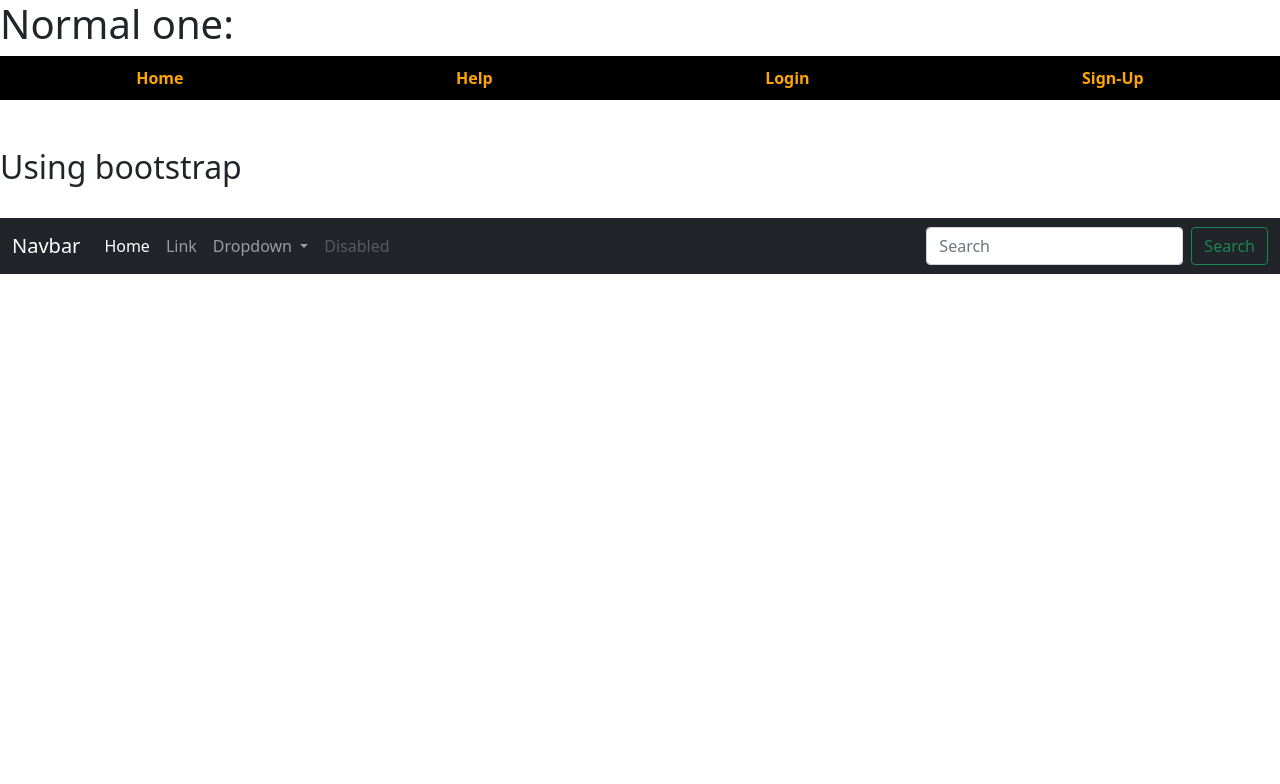
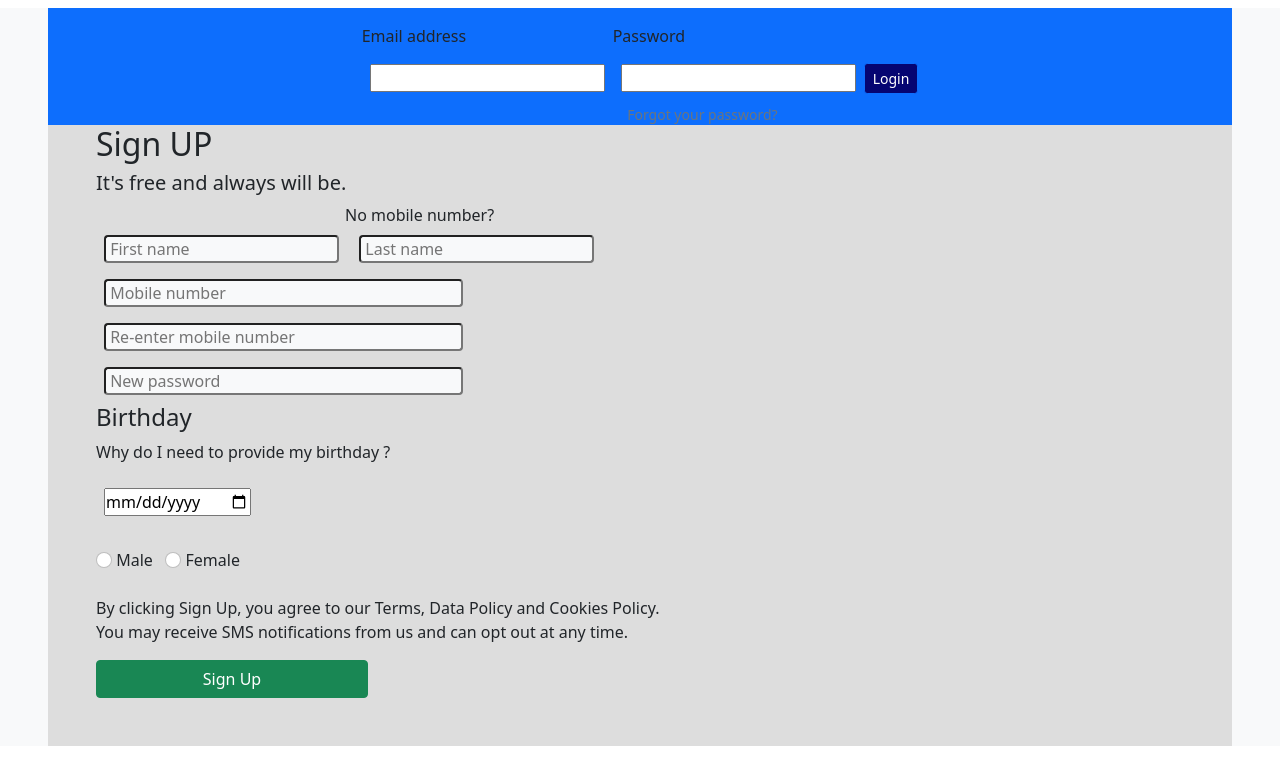
Before and after one commit to Sakrateesh-R/Bootstrap, a plain HTML site: page index.html in a window 1280 px wide. Drawn offline with nearby package versions, Linux system fonts and the light colour scheme.

Commit message:
Add files via upload

```diff
--- a/index.html
+++ b/index.html
@@ -5,73 +5,66 @@
     <meta http-equiv="X-UA-Compatible" content="IE=edge">
     <meta name="viewport" content="width=device-width, initial-scale=1.0">
     <link href="https://cdn.jsdelivr.net/npm/bootstrap@5.1.3/dist/css/bootstrap.min.css" rel="stylesheet" integrity="sha384-1BmE4kWBq78iYhFldvKuhfTAU6auU8tT94WrHftjDbrCEXSU1oBoqyl2QvZ6jIW3" crossorigin="anonymous">
-    <title>Document</title>
+    <title>Facebook SignUp</title>
     <style>
-        .normal{
-            display:flex;
-            justify-content: space-around;
-            background-color:black;
-        }
-        .normal a{
-            color:orange;
-            text-decoration: none;
-            font-weight: bold;
-            padding-top:10px;
-            padding-bottom: 5px;
-            margin-bottom:5px;
-        }
-        .normal a:hover{
-            color:greenyellow;
-            border-bottom:1px solid orange;
+        *{
+            padding:0;
+            margin:0;
         }
     </style>
 </head>
 <body>
-    <h1>Normal one:</h1>
-    <div class="normal">
-        <a href="">Home</a>
-        <a href="">Help</a>
-        <a href="">Login</a>
-        <a href="">Sign-Up</a>
+    <div class="body w-100 bg-light">
+        <div class="header  h-25 bg-primary mx-5 my-2">
+            <form class=" mx-5 " style="display:flex; justify-content:center;">
+
+                <table class="mt-3">
+                    <tr>
+                        <td><label for="exampleInputEmail1" class="form-label">Email address</label></td>
+                        <td><label for="exampleInputPassword1" class="f-r form-label">Password</label></td>
+                    </tr>
+                    <tr>
+
+                        <td><input type="email" class="m-2 " id="exampleInputEmail1" aria-describedby="emailHelp"></td>
+                        <td><input type="password" class="m-2" id="exampleInputPassword1"></td>
+                        <td><button type="submit" class="btn btn-primary btn-sm" style="background-color:rgb(5, 5, 114)">Login</button></td>
+                    </tr>
+                    <tr>
+                        <td></td>
+                        <td><div id="emailHelp" class="form-text" >&nbsp;&nbsp;&nbsp; Forgot your password?</div></td>
+                    </tr>
+                </table>
+
+            </form>
+
+        </div>
+        <div class="Signup px-5  mx-5" style=" background-color:rgb(221, 221, 221); margin-top:-8px">
+            <h2>Sign UP</h2>
+            <h5>It's free and always will be.</h5>
+            <p style=" margin-left:249px; margin-bottom:0;">No mobile number?</p>
+            <input type="email" class="m-2 bg-light rounded " id="exampleInputEmail1" aria-describedby="emailHelp" placeholder="&nbsp;First name">
+            <input type="email" class="m-2 bg-light rounded" id="exampleInputEmail1" aria-describedby="emailHelp" placeholder="&nbsp;Last name"><br>
+            <input type="email"style="width:33%;" class="m-2 bg-light rounded" id="exampleInputEmail1" aria-describedby="emailHelp"placeholder="&nbsp;Mobile number"><br>
+            <input type="email"style="width:33%;" class="m-2 bg-light rounded" id="exampleInputEmail1" aria-describedby="emailHelp"placeholder="&nbsp;Re-enter mobile number"> <br>
+            <input type="email"style="width:33%;" class="m-2 bg-light rounded" id="exampleInputEmail1" aria-describedby="emailHelp"placeholder="&nbsp;New password">
+            <h4>Birthday</h4>
+            <p>Why do I need to provide my birthday ?</p>
+            <input type="date" class="m-2" id="exampleInputPassword1"><br><br>
+            <input class="form-check-input" type="radio" name="flexRadioDefault" id="flexRadioDefault1">
+            <label class="form-check-label" for="flexRadioDefault1">Male&nbsp;&nbsp;</label>
+            <input class="form-check-input" type="radio" name="flexRadioDefault" id="flexRadioDefault1">
+            <label class="form-check-label" for="flexRadioDefault1">Female</label><br><br>
+            <p>By clicking Sign Up, you agree to our Terms, Data Policy and Cookies Policy. <br>You may receive SMS notifications from us and can opt out at any time.</p>
+            <button class="btn btn-success w-25">Sign Up</button><br><br><Br>
+
+
+
+        </div>
+
+
     </div>
-    <br><Br>
-    <h2>Using bootstrap</h2><br>
-    <nav class="navbar navbar-expand-lg navbar navbar-dark bg-dark">
-        <div class="container-fluid">
-          <a class="navbar-brand" href="#">Navbar</a>
-          <button class="navbar-toggler" type="button" data-bs-toggle="collapse" data-bs-target="#navbarSupportedContent" aria-controls="navbarSupportedContent" aria-expanded="false" aria-label="Toggle navigation">
-            <span class="navbar-toggler-icon"></span>
-          </button>
-          <div class="collapse navbar-collapse" id="navbarSupportedContent">
-            <ul class="navbar-nav me-auto mb-2 mb-lg-0">
-              <li class="nav-item">
-                <a class="nav-link active" aria-current="page" href="#">Home</a>
-              </li>
-              <li class="nav-item">
-                <a class="nav-link" href="#">Link</a>
-              </li>
-              <li class="nav-item dropdown">
-                <a class="nav-link dropdown-toggle" href="#" id="navbarDropdown" role="button" data-bs-toggle="dropdown" aria-expanded="false">
-                  Dropdown
-                </a>
-                <ul class="dropdown-menu" aria-labelledby="navbarDropdown">
-                  <li><a class="dropdown-item" href="#">Action</a></li>
-                  <li><a class="dropdown-item" href="#">Another action</a></li>
-                  <li><hr class="dropdown-divider"></li>
-                  <li><a class="dropdown-item" href="#">Something else here</a></li>
-                </ul>
-              </li>
-              <li class="nav-item">
-                <a class="nav-link disabled">Disabled</a>
-              </li>
-            </ul>
-            <form class="d-flex">
-              <input class="form-control me-2" type="search" placeholder="Search" aria-label="Search">
-              <button class="btn btn-outline-success" type="submit">Search</button>
-            </form>
-          </div>
-        </div>
-      </nav>
-    <script src="https://cdn.jsdelivr.net/npm/bootstrap@5.1.3/dist/js/bootstrap.bundle.min.js" integrity="sha384-ka7Sk0Gln4gmtz2MlQnikT1wXgYsOg+OMhuP+IlRH9sENBO0LRn5q+8nbTov4+1p" crossorigin="anonymous"></script>
+
+
+
 </body>
 </html>
```
